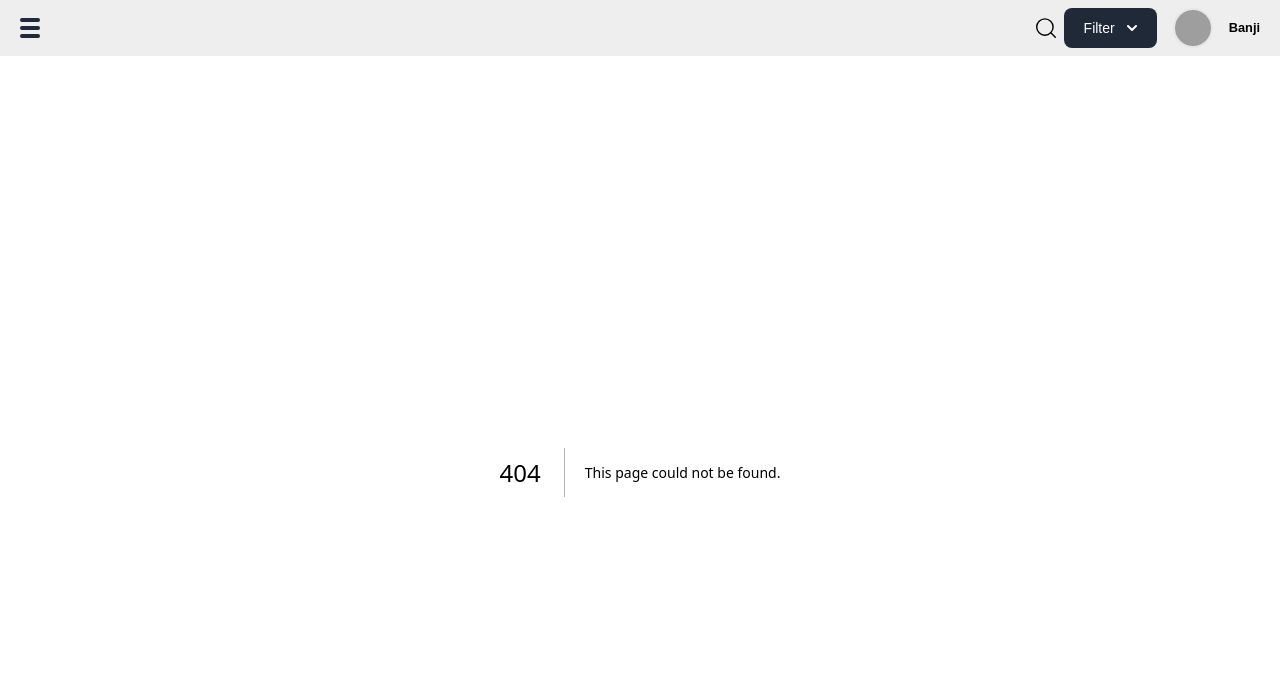
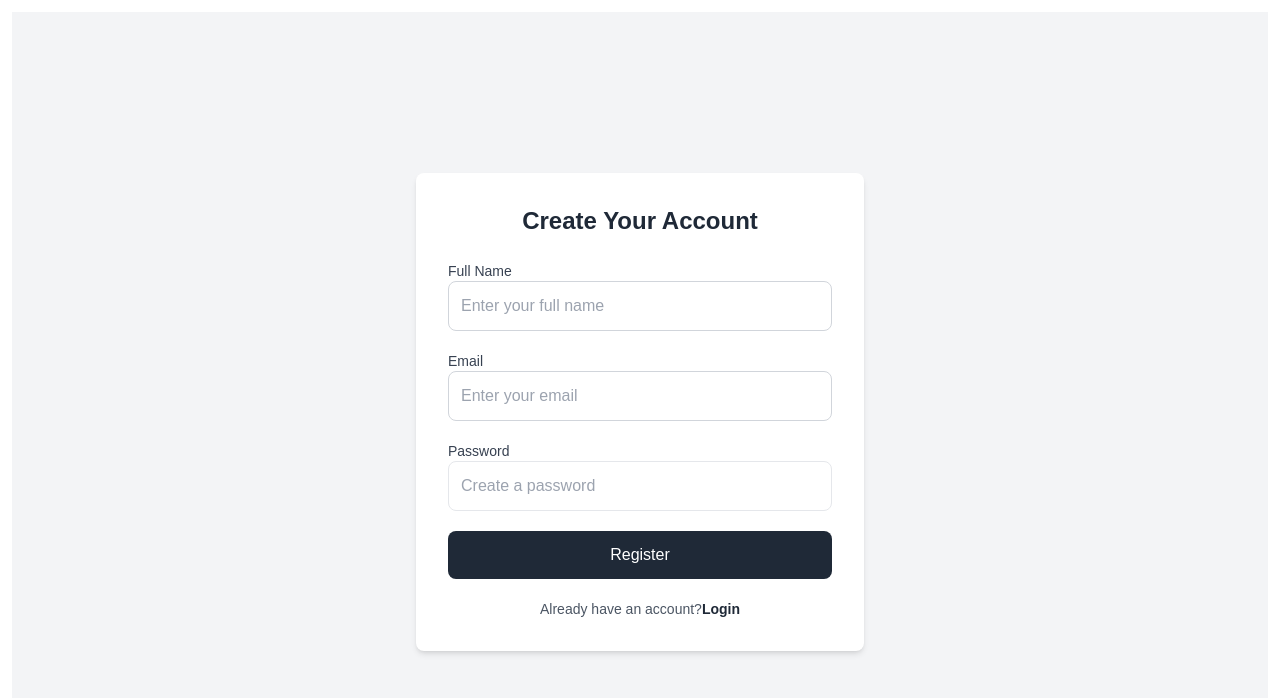
Before and after one commit to dev-makanju/blueportal, a Next.js app: page /sign-up in a window 1280 px wide. Before the commit this address had no page. Shown: the top 698 px of the page. Built offline with nearby package versions, Linux system fonts and the light colour scheme; grey boxes are pictures that could not be loaded.

Commit message:
ft/added a new sign-sinup

```diff
--- /dev/null
+++ b/app/api/auth/[...nextauth]/route.ts
@@ -0,0 +1,22 @@
+import NextAuth,{AuthOptions} from 'next-auth'
+import GoogleProvider from 'next-auth/providers/google'
+import { PrismaAdapter } from '@auth/prisma-adapter'
+import prisma from '@/lib/prismadb'
+
+export const  authOptions: AuthOptions = {
+    adapter: PrismaAdapter(prisma),
+    providers: [
+        GoogleProvider({
+            clientId:process.env.GOOGLE_CLIENT_ID as string,
+            clientSecret: process.env.GOOGLE_SECRET_ID as string,
+        })
+    ],
+    pages: {
+        signIn: '/sign-in'
+    },
+    secret: process.env.NEXTAUTH_SECRET
+}
+
+const handler = NextAuth(authOptions);
+
+export {handler as GET, handler as POST}
--- a/app/layout.tsx
+++ b/app/layout.tsx
@@ -1,7 +1,8 @@
-import type { Metadata } from "next";
+'use client'
 import localFont from "next/font/local";
 import "./globals.css";
 import AppLayout from '../components/layouts/AppLayout'
+import { usePathname } from 'next/navigation';
 
 const geistSans = localFont({
   src: "./fonts/GeistVF.woff",
@@ -15,10 +16,6 @@ const geistMono = localFont({
   weight: "100 900",
 });
 
-export const metadata: Metadata = {
-  title: "blue portal",
-  description: "Learn and collaborate",
-};
 
 export default function RootLayout({
     children,
@@ -26,12 +23,21 @@ export default function RootLayout({
     children: React.ReactNode;
   }>) {
 
+  const pathname = usePathname();
+
+  const isAuthPage = pathname === '/sign-in' || pathname === '/sign-up';
+
+
   return (
     <html lang="en">
       <body className={`${geistSans.variable} ${geistMono.variable}`}>
+        {isAuthPage ? (
+          children
+        ) : (
           <AppLayout>
             {children}
           </AppLayout>
+        )}
       </body>
     </html>
   );
--- /dev/null
+++ b/app/sign-in/page.tsx
@@ -0,0 +1,46 @@
+export default async function SignIn() {
+  return (
+    <div className="min-h-screen flex items-center justify-center bg-gray-100 m-3">
+      <div className="w-full max-w-md bg-white rounded-lg shadow-md p-8">
+        <h2 className="text-2xl font-bold mb-6 text-center text-gray-800">
+          Login to Your Account
+        </h2>
+        <form className="space-y-5">
+          <div>
+            <label className="block text-sm font-medium text-gray-700">
+              Email
+            </label>
+            <input
+              type="email"
+              placeholder="Enter your email"
+              className="w-full p-3 border border-gray-300 rounded-lg focus:outline-none focus:ring-2"
+            />
+          </div>
+          <div>
+            <label className="block text-sm font-medium text-gray-700">
+              Password
+            </label>
+            <input
+              type="password"
+              placeholder="Enter your password"
+              className="w-full p-3 border border-gray-300 rounded-lg focus:outline-none focus:ring-2 "
+            />
+          </div>
+          <button
+            type="submit"
+            className="w-full py-3 px-4 bg-gray-800 hover:bg-gray-800 text-white rounded-lg font-medium"
+          >
+            Login
+          </button>
+
+          <p className="text-sm text-center text-gray-600">
+            Don’t have an account?
+            <a href="/sign-up" className="text-gray-800 font-semibold">
+              Register
+            </a>
+          </p>
+        </form>
+      </div>
+    </div>
+  );
+}
--- /dev/null
+++ b/app/sign-up/page.tsx
@@ -0,0 +1,64 @@
+import React from "react";
+
+const page = () => {
+  return (
+    <div className="min-h-screen flex items-center justify-center bg-gray-100 m-3">
+      <div className="w-full max-w-md bg-white rounded-lg shadow-md p-8">
+        <h2 className="text-2xl font-bold mb-6 text-center text-gray-800">
+          Create Your Account
+        </h2>
+
+        <form className="space-y-5">
+          <div>
+            <label className="block text-sm font-medium text-gray-700">
+              Full Name
+            </label>
+            <input
+              type="text"
+              placeholder="Enter your full name"
+              className="w-full p-3 border border-gray-300 rounded-lg focus:outline-none focus:ring-2"
+            />
+          </div>
+
+          <div>
+            <label className="block text-sm font-medium text-gray-700">
+              Email
+            </label>
+            <input
+              type="email"
+              placeholder="Enter your email"
+              className="w-full p-3 border border-gray-300 rounded-lg focus:outline-none focus:ring-2"
+            />
+          </div>
+
+          <div>
+            <label className="block text-sm font-medium text-gray-700">
+              Password
+            </label>
+            <input
+              type="password"
+              placeholder="Create a password"
+              className="w-full p-3 border rounded-lg focus:outline-none focus:ring-2 "
+            />
+          </div>
+
+          <button
+            type="submit"
+            className="w-full py-3 px-4 bg-gray-800 hover:bg-gray-800 text-white rounded-lg font-medium"
+          >
+            Register
+          </button>
+
+          <p className="text-sm text-center text-gray-600">
+            Already have an account?
+            <a href="/sign-up" className="text-gray-800 font-semibold">
+              Login
+            </a>
+          </p>
+        </form>
+      </div>
+    </div>
+  );
+};
+
+export default page;
--- a/components/layouts/AppLayout.tsx
+++ b/components/layouts/AppLayout.tsx
@@ -10,7 +10,7 @@ interface AppLayoutProps {
 
 const AppLayout: React.FC<AppLayoutProps> = ({ children }) => {
   const [isVisible, setIsVisible] = useState<boolean>(false);
-  const [showFilter, setShowFilter] = useState<boolean>(false)
+  const [showFilter, setShowFilter] = useState<boolean>(false);
   const [showModal, setShowModal] = useState<boolean>(false);
   const toggleModal = () => setShowModal(!showModal);
   const setToggle = () => {
--- a/components/modals/AssignmentModal.tsx
+++ b/components/modals/AssignmentModal.tsx
@@ -21,8 +21,8 @@ const AssignmentModal: React.FC<FormProps> = ({ showModal, handleTrigger }) => {
     const handleChange = (e: React.ChangeEvent<HTMLInputElement | HTMLTextAreaElement | HTMLSelectElement>) => {
         const { name, value } = e.target;
         setFormData((prevData) => ({
-        ...prevData,
-        [name]: value,
+          ...prevData,
+          [name]: value,
         }));
     };
 
--- a/components/modals/CreateForm.tsx
+++ b/components/modals/CreateForm.tsx
@@ -19,7 +19,7 @@ const CreatForm: React.FC<FormProps> = ({ showModal, handleTrigger }) => {
         reflection: '',
     });
 
-    const handleChange = (e) => {
+    const handleChange = (e: React.ChangeEvent<HTMLInputElement | HTMLTextAreaElement | HTMLSelectElement>) => {
         const { name, value } = e.target;
         setFormData((prevData) => ({
             ...prevData,
--- /dev/null
+++ b/lib/prismadb.ts
@@ -0,0 +1,17 @@
+import { PrismaClient } from "@prisma/client";
+
+const prismaClientSingleton = () => {
+    return new PrismaClient();
+}
+
+type PrismaClientSingleton = ReturnType<typeof prismaClientSingleton>;
+
+const globalForPrisma = globalThis as unknown as {
+   prisma: PrismaClientSingleton | undefined;
+};
+
+const prisma = globalForPrisma.prisma ?? prismaClientSingleton();
+
+export default prisma;
+
+if (process.env.NODE_ENV !== "production") globalForPrisma.prisma = prisma;
--- a/package.json
+++ b/package.json
@@ -9,9 +9,13 @@
     "lint": "next lint"
   },
   "dependencies": {
+    "@auth/prisma-adapter": "^2.7.2",
+    "@prisma/client": "^5.21.1",
     "chart.js": "2.9.3",
     "jspdf": "^2.5.2",
     "next": "14.2.13",
+    "next-auth": "^4.24.10",
+    "next-cloudinary": "^6.16.0",
     "react": "^18",
     "react-dom": "^18",
     "react-toggle": "^4.1.3",
@@ -27,6 +31,7 @@
     "eslint": "^8",
     "eslint-config-next": "14.2.13",
     "postcss": "^8",
+    "prisma": "^5.21.1",
     "tailwindcss": "^3.4.1",
     "typescript": "^5"
   }
```
Also changed, not shown: app/api/activties/route.ts (added), app/api/assignments/route.ts (added), app/api/project/route.ts (added), 2 other files (tests, documents, lock files or other folders). Lines whose indentation alone changed are shown as unchanged.
